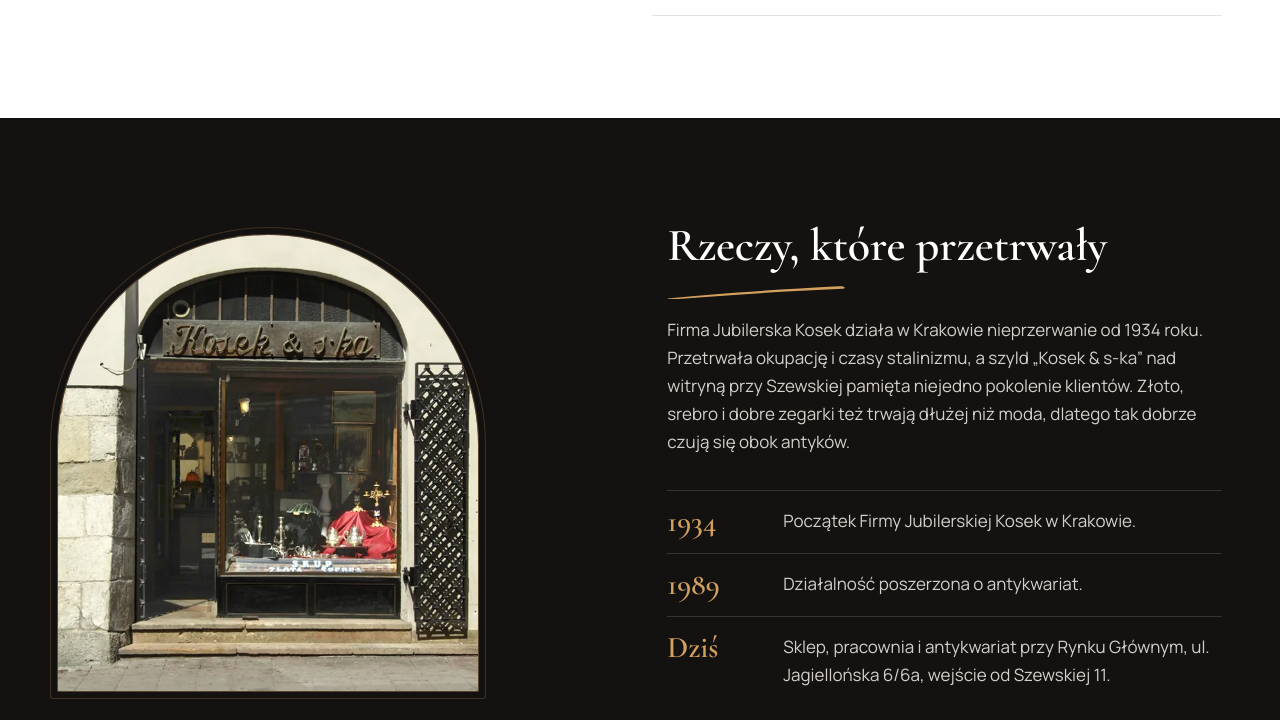
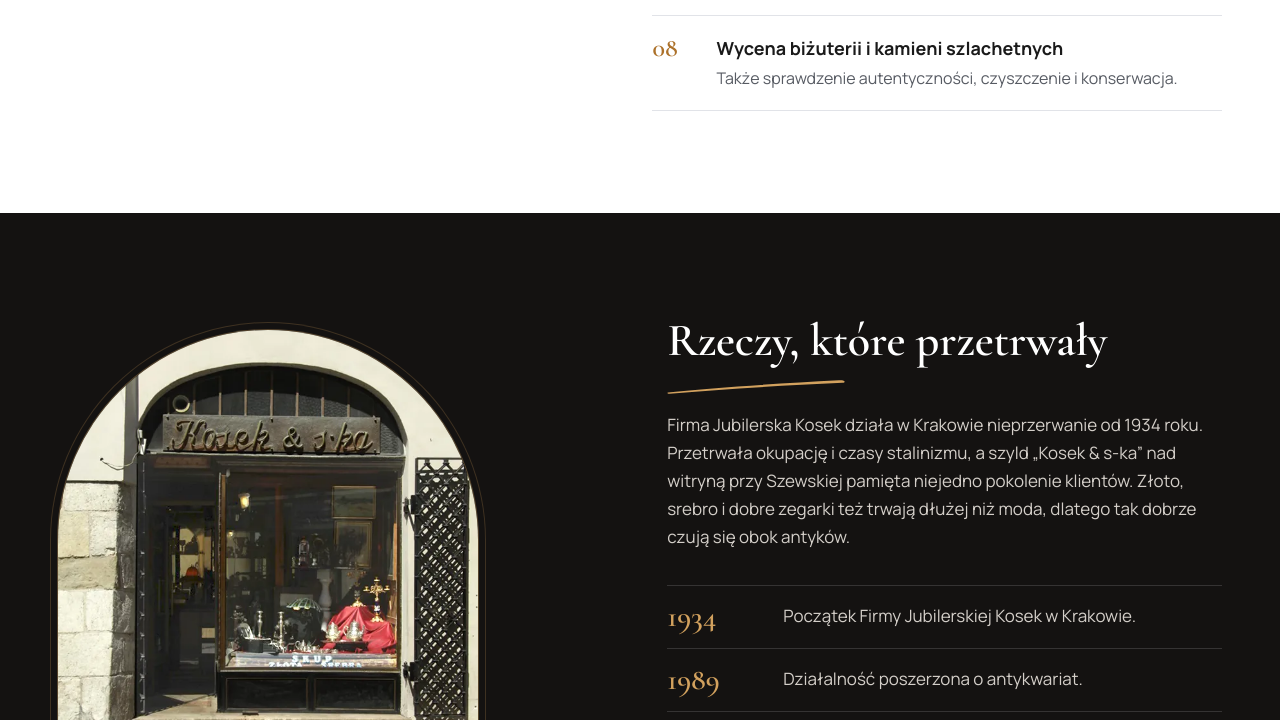
Before and after one commit to Disaster26/kosek-koncepcja, a plain HTML site: page index.html in a window 1280 px wide. Shown: the part 3332-4052 px from the top of the page. Drawn offline with Linux system fonts and the light colour scheme.

Commit message:
Wycena bizuterii w uslugach

```diff
--- a/index.html
+++ b/index.html
@@ -257,6 +257,7 @@ footer p{margin:0}
    <li><div><b>Ręczny grawer</b><span>Kaligrafia na obrączkach, medalikach, zegarkach i innych przedmiotach.</span></div></li>
    <li><div><b>Bateria i pasek w zegarku</b><span>Wymiana od ręki.</span></div></li>
    <li><div><b>Naprawy zegarmistrzowskie</b><span>Zegarki mechaniczne i kwarcowe.</span></div></li>
+   <li><div><b>Wycena biżuterii i kamieni szlachetnych</b><span>Także sprawdzenie autentyczności, czyszczenie i konserwacja.</span></div></li>
   </ol>
  </div>
 </section>
```
